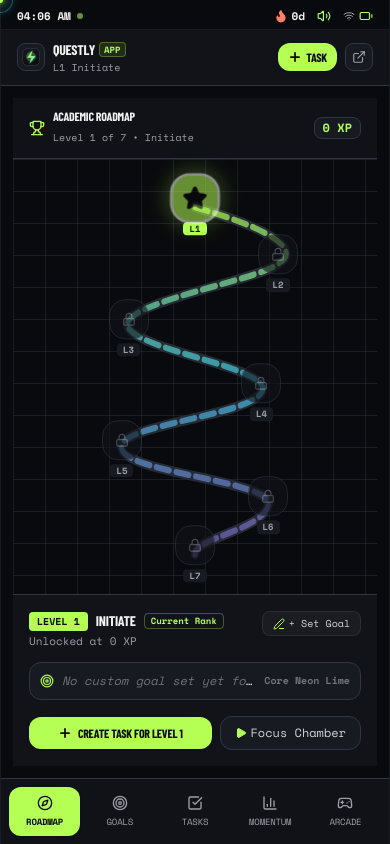
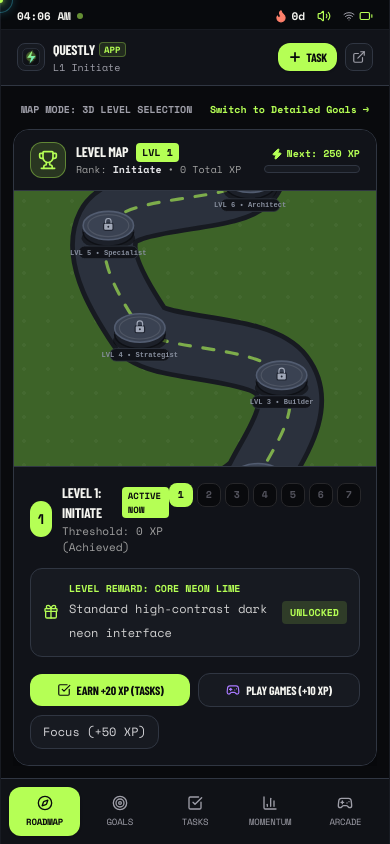
Before and after one commit to sukrut07/Questly, a Next.js app: page / in a window 390 px wide. Both pictures are taken after a click on the button "GET STARTED FREE". Built offline with nearby package versions, Linux system fonts and the light colour scheme; a web font is replaced by a local one.

Commit message:
feat: add view mode toggle between level map and milestones in AnimatedMobileRoadmap

```diff
--- a/src/components/roadmap/AnimatedMobileRoadmap.tsx
+++ b/src/components/roadmap/AnimatedMobileRoadmap.tsx
@@ -86,6 +86,34 @@ export function AnimatedMobileRoadmap({ onSelectAction, onOpenTaskModal }: Anima
     setSelectedLevel(lvl);
   };
 
+  const [viewMode, setViewMode] = useState<'level_map' | 'milestones'>('level_map');
+
+  if (viewMode === 'level_map') {
+    return (
+      <div className="h-full flex flex-col justify-between overflow-y-auto select-none space-y-3">
+        <div className="flex items-center justify-between px-2 pt-1">
+          <span className="text-[10px] font-mono font-bold text-zinc-400 uppercase">
+            Map Mode: 3D Level Selection
+          </span>
+          <button
+            onClick={() => {
+              sound.playButtonClick();
+              setViewMode('milestones');
+            }}
+            className="text-[10px] font-mono font-bold text-[#B5FF55] hover:underline"
+          >
+            Switch to Detailed Goals →
+          </button>
+        </div>
+        <LevelSelectionMap
+          onOpenTasks={() => onSelectAction?.('tasks')}
+          onOpenArcade={() => onSelectAction?.('arcade')}
+          onOpenFocus={() => onSelectAction?.('focus')}
+        />
+      </div>
+    );
+  }
+
   return (
     <div className="h-full flex flex-col justify-between overflow-hidden select-none">
       {/* 1. Academic Roadmap Header */}
@@ -102,6 +130,15 @@ export function AnimatedMobileRoadmap({ onSelectAction, onOpenTaskModal }: Anima
           </div>
         </div>
         <div className="flex items-center gap-2 text-xs font-mono">
+          <button
+            onClick={() => {
+              sound.playButtonClick();
+              setViewMode('level_map');
+            }}
+            className="px-2 py-0.5 rounded-lg bg-[#B5FF55]/15 border border-[#B5FF55]/30 text-[#B5FF55] font-bold text-[10px]"
+          >
+            3D Map View
+          </button>
           <span className="px-2 py-0.5 rounded-lg bg-[#171A21] border border-[#303642] text-[#B5FF55] font-bold">
             {currentXp} XP
           </span>
```
